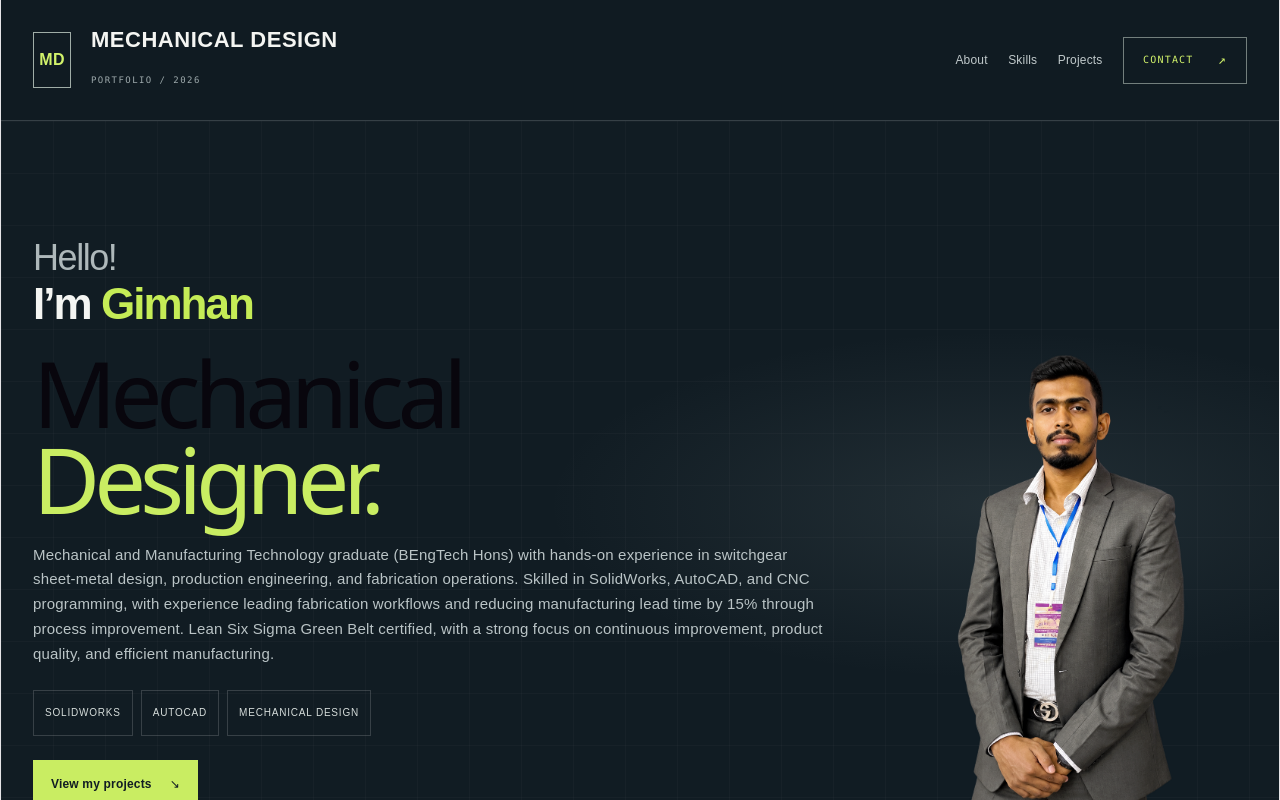
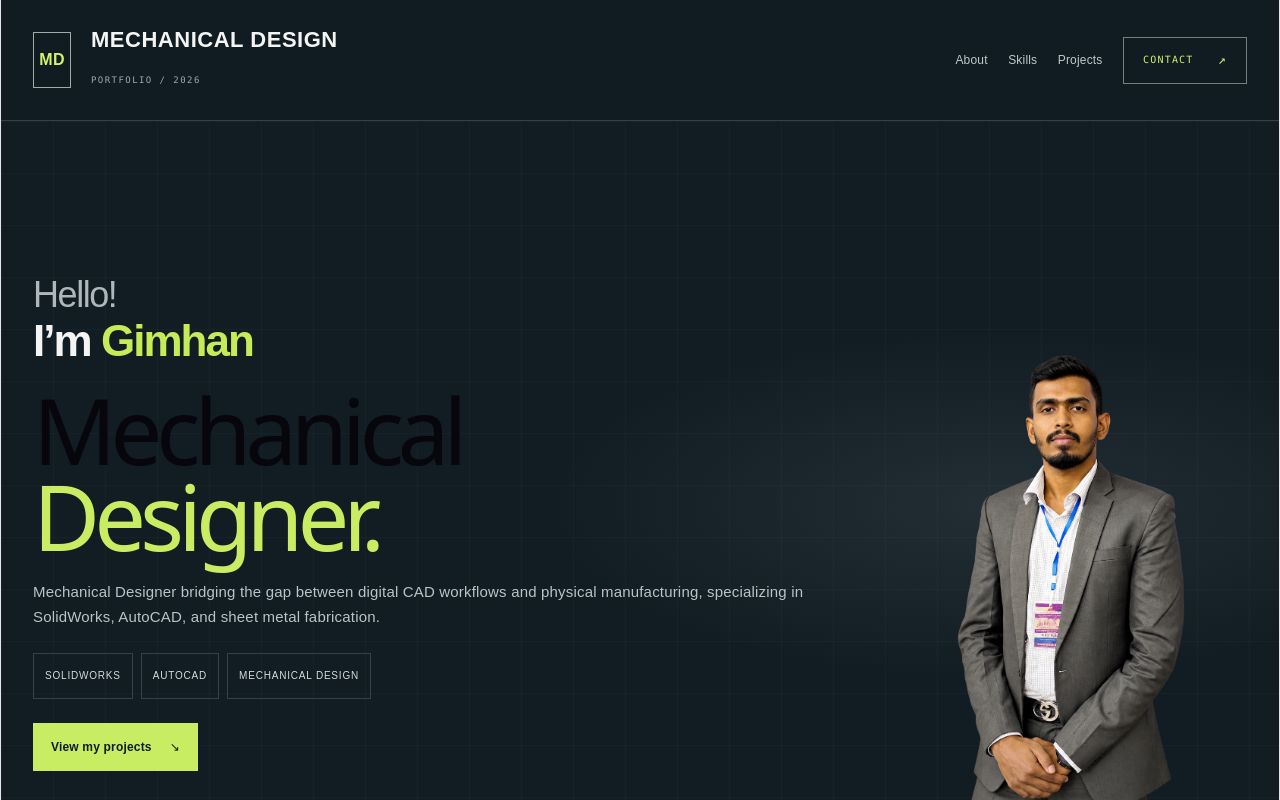
Before and after one commit to Tharaka-Maheshwara/gimhan-portfolio, a React (Vite) app: page / in a window 1280 px wide. Shown: the top 800 px of the page. Built offline with nearby package versions, Linux system fonts and the light colour scheme.

Commit message:
intro update

```diff
--- a/src/sections/Hero.jsx
+++ b/src/sections/Hero.jsx
@@ -53,7 +53,7 @@ export default function Hero() {
           </h1>
 
           <p className="hero-description">
-           Mechanical and Manufacturing Technology graduate (BEngTech Hons) with hands-on experience in switchgear sheet-metal design, production engineering, and fabrication operations. Skilled in SolidWorks, AutoCAD, and CNC programming, with experience leading fabrication workflows and reducing manufacturing lead time by 15% through process improvement. Lean Six Sigma Green Belt certified, with a strong focus on continuous improvement, product quality, and efficient manufacturing.
+          Mechanical Designer bridging the gap between digital CAD workflows and physical manufacturing, specializing in SolidWorks, AutoCAD, and sheet metal fabrication.
           </p>
 
           <div className="hero-tags">
```
